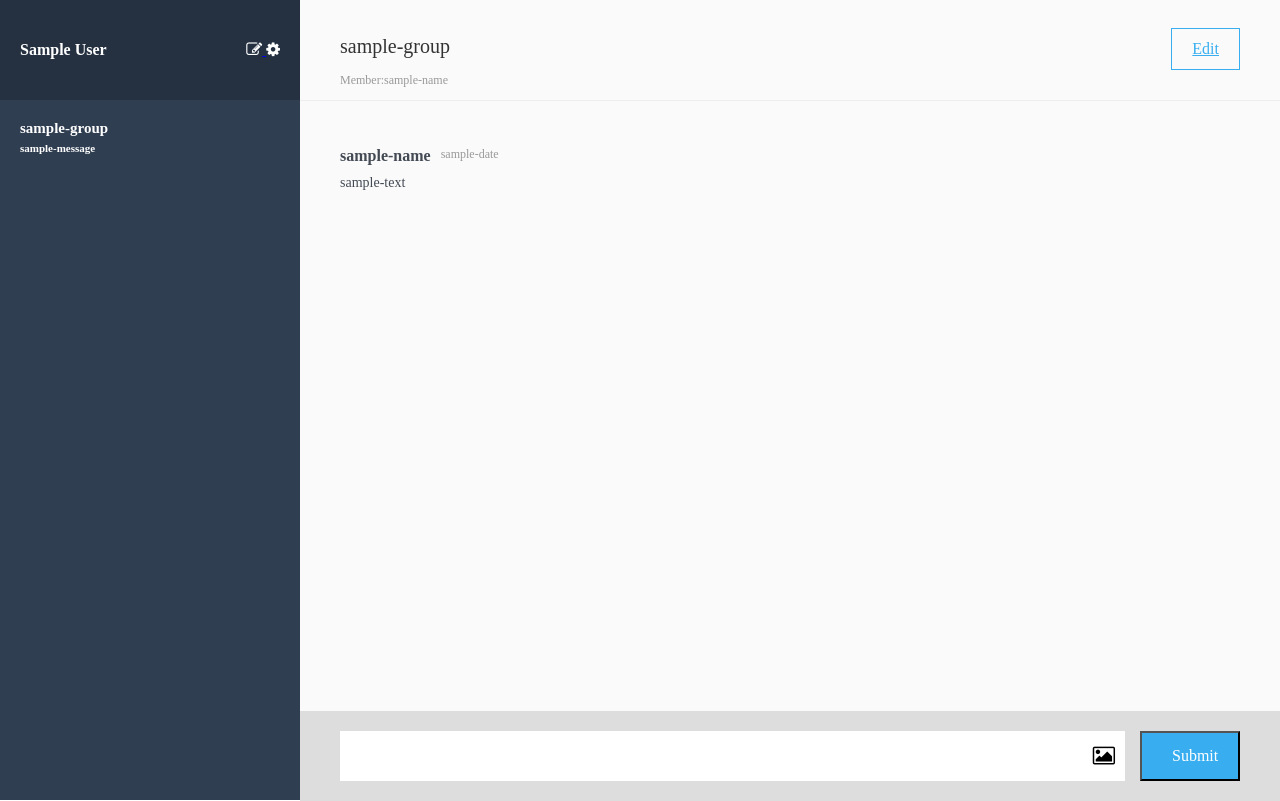
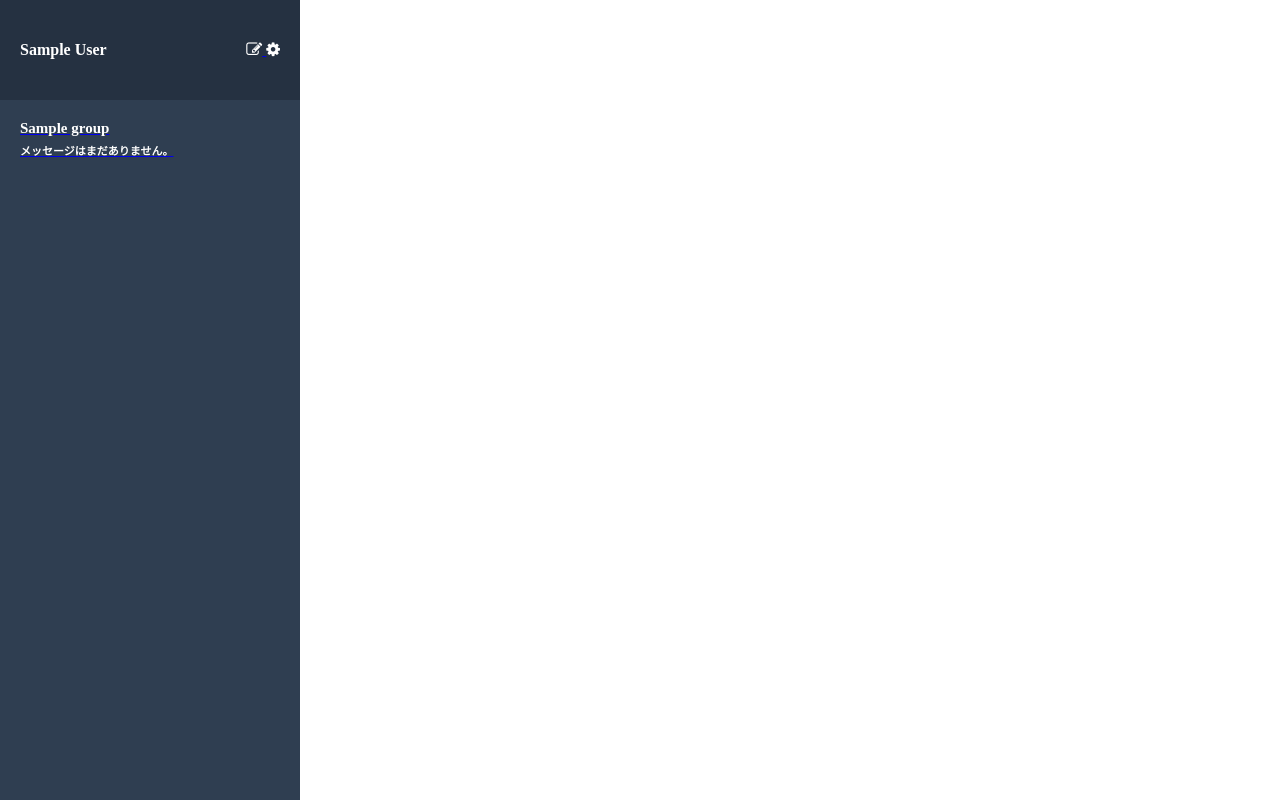
Before and after one commit to ynskmt/chat-space, a Rails app: page / in a window 1280 px wide. Run offline with Rails 7, Linux system fonts and the light colour scheme; a user stored in the database is signed in; tables that the repository leaves empty hold one stand-in row (values such as "Sample post"); style sheets or scripts are compiled from the project's sources; some libraries are stand-ins or nearby versions.

Commit message:
update groups-side-bar

```diff
--- a/app/controllers/groups_controller.rb
+++ b/app/controllers/groups_controller.rb
@@ -1,4 +1,7 @@
 class GroupsController < ApplicationController
+  def index
+  end
+
   def new
     @group = Group.new
     @group.users << current_user
--- /dev/null
+++ b/app/views/groups/index.html.haml
@@ -0,0 +1,4 @@
+.wrapper
+
+  = render 'shared/side_bar'
+  -# = render 'shared/main_chat'
--- a/app/views/messages/_side_bar.html.haml
+++ b/app/views/shared/_side_bar.html.haml
@@ -9,8 +9,10 @@
         = link_to edit_user_path(current_user), class: "side-header__box__menu__cog" do
           = fa_icon 'cog', class: "side-header__box__menu__icon"
   .side-group
-    .side-group__box
-      .side-group__box__group-name
-        sample-group
-      .side-group__box__message
-        sample-message
+    - current_user.groups.each do |group|
+      .side-group__box
+        = link_to '#' do
+          .side-group__box__group-name
+            = group.name
+          .side-group__box__message
+            メッセージはまだありません。
--- a/config/routes.rb
+++ b/config/routes.rb
@@ -1,7 +1,8 @@
 Rails.application.routes.draw do
   devise_for :users
-  # For details on the DSL available within this file, see http://guides.rubyonrails.org/routing.html
-  root to: "messages#index"
-  resources :users, only: [:edit, :update]
-  resources :groups, only: [:new, :create, :edit, :update]
+  root 'groups#index'
+  resources :users, only: [:index, :edit, :update]
+  resources :groups, only: [:new, :create, :edit, :update] do
+    resources :messages, only: [:index]
+  end
 end
```
Also changed, not shown: app/views/shared/_main_chat.html.haml (renamed from app/views/messages/_main_chat.html.haml), 2 other files.
